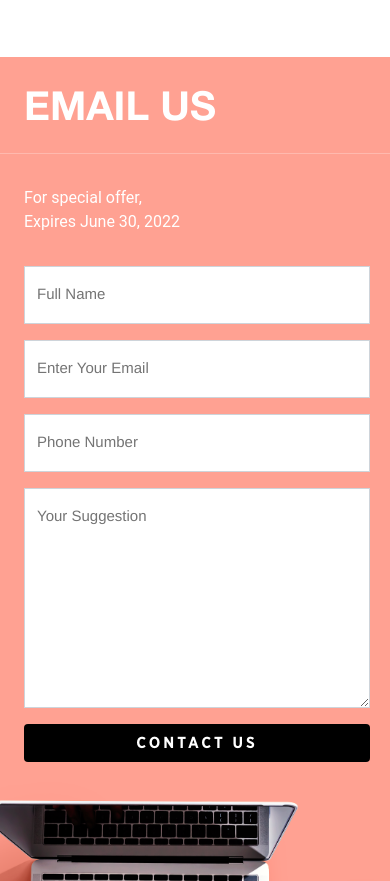
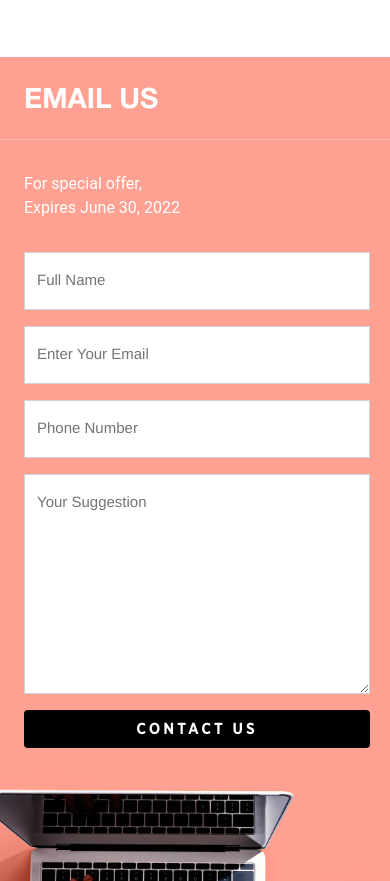
Before and after one commit to Sarker-Rajib/IBT, a plain HTML site: page index.html in a window 390 px wide. Shown: the part 1297-2178 px from the top of the page. Drawn offline with Linux system fonts and the light colour scheme.

Commit message:
email fz

```diff
--- a/assets/scss/components/_emailUS.scss
+++ b/assets/scss/components/_emailUS.scss
@@ -32,6 +32,10 @@
             font-family: 'HelveticaNeuebold';
             font-size: 40px;
             color: #fff;
+
+            @media(max-width: 767px) {
+               font-size: 28px;
+            }
          }
       }
 
```
Also changed, not shown: assets/css/style.css, 1 other file.
